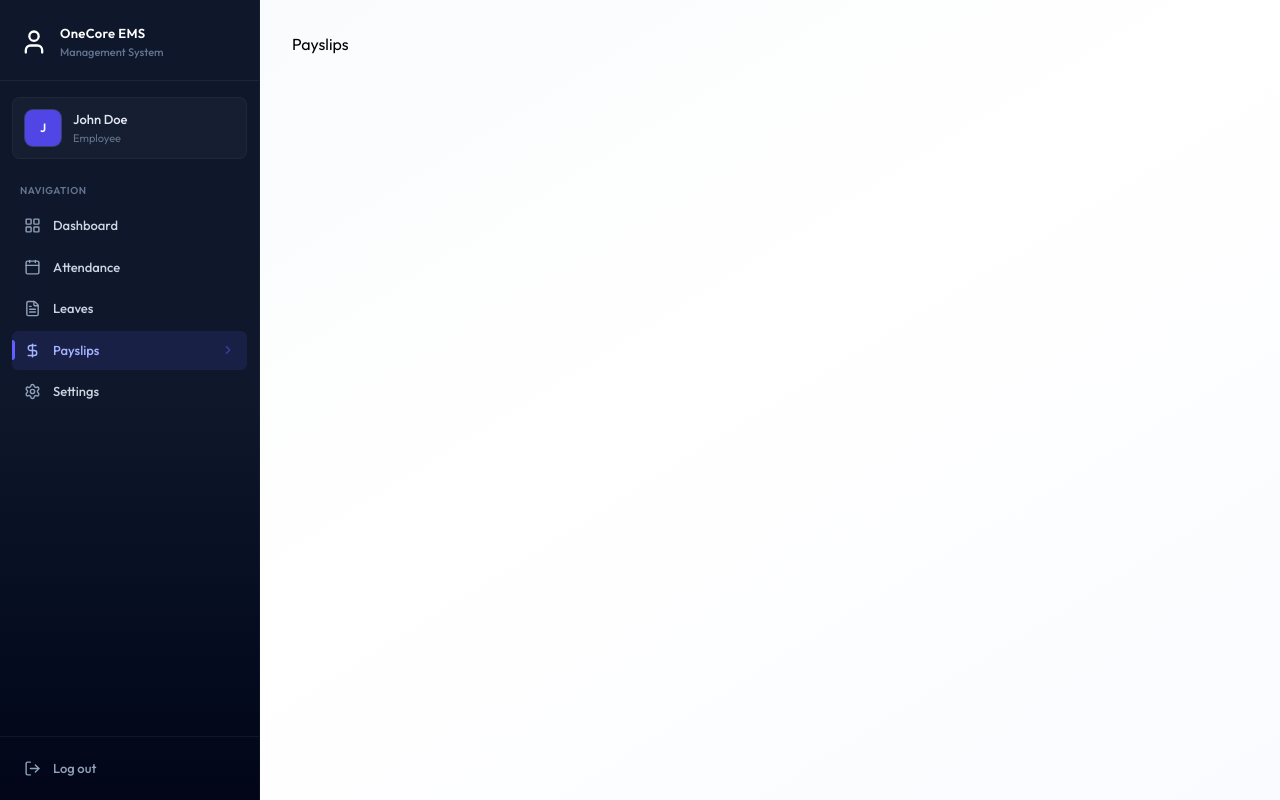
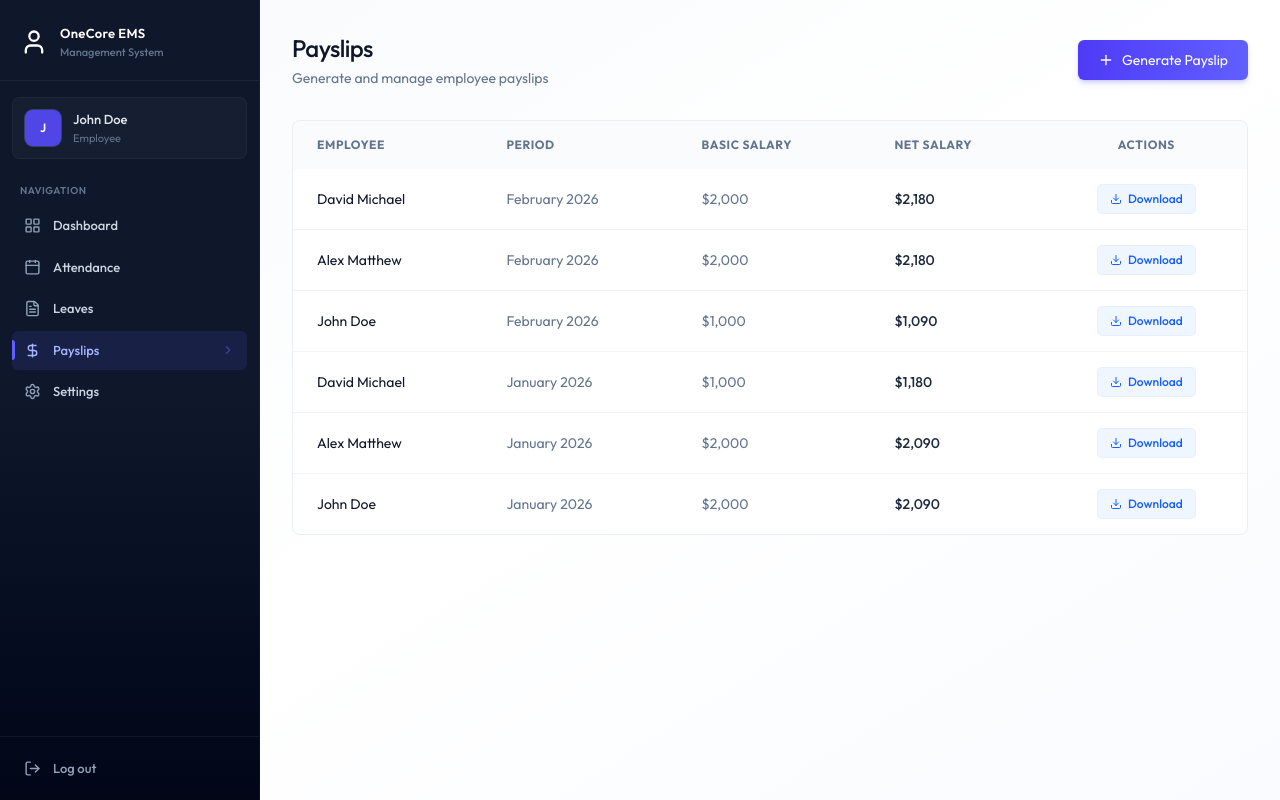
Before and after one commit to hiteshmahajan434/EMS, a React (Vite) app in the folder frontend/: page /payslips in a window 1280 px wide. Built offline with nearby package versions, Linux system fonts and the light colour scheme; the HTML template or start-up script is replaced by a standard one.

Commit message:
Added Payslip Page UI

```diff
--- /dev/null
+++ b/frontend/src/components/payslip/GeneratePayslipForm.jsx
@@ -0,0 +1,112 @@
+import { Loader2, Plus, X } from 'lucide-react';
+import React, { useState } from 'react'
+
+const GeneratePayslipForm = ({employees, onSuccess}) => {
+    const [isOpen, setIsOpen] = useState(false);
+    const [loading, setLoading] = useState(false);
+
+    if(!isOpen) return (
+        <button className='btn-primary flex items-center gap-2'
+        onClick={() => setIsOpen(true)}>
+            <Plus className='h-4 w-4'/>
+            Generate Payslip
+        </button>
+    )
+
+    const handleSubmit = async (e) => {
+        e.preventDefault();
+    }
+
+  return (
+    <div className='fixed inset-0 bg-black/40 backdrop-blur-sm flex items-center justify-center z-50 p-4'>
+        <div className='card max-w-lg w-full p-6 animate-slide-up'>
+            <div className='flex justify-between items-center mb-6'>
+                <h3 className='text-lg font-bold text-slate-900'>Generate Monthly Payslip</h3>
+                <button className='text-slate-400 hover:text-slate-600 p-1'
+                onClick={() => setIsOpen(false)}>
+                    <X size={20}/>
+                </button>
+            </div>
+
+            <form onSubmit={handleSubmit} className='space-y-4'>
+                {/* select employee */}
+                <div>
+                    <label className='block text-sm font-medium text-slate-700 mb-2'>
+                        Employee
+                    </label>
+                    <select name="employeeId" required>
+                        {employees.map((e) => (
+                            <option value={e.id} key={e.id}>
+                                {e.firstName} {e.lastName}
+                            </option>
+                        ))}
+                    </select>
+                </div>
+
+                {/* select month and year */}
+                <div className='grid grid-cols-2 gap-4'>
+                    <div>
+                        <label className='block text-sm font-medium text-slate-700 mb-2'>
+                            Month
+                        </label>
+                        <select name="month">
+                            {Array.from({length: 12}, (_, i) => i+1).map(
+                                (m) => (
+                                    <option value={m} key={m}>
+                                        {m}
+                                    </option>
+                                )
+                            )}
+                        </select>
+                    </div>
+                    <div>
+                        <label className='block text-sm font-medium text-slate-700 mb-2'>
+                            Year
+                        </label>
+                        <input type="number" name='year' defaultValue={new Date().getFullYear()}/>
+                    </div>
+                </div>
+
+                {/* Basic salary */}
+                <div>
+                    <label className='block text-sm font-medium text-slate-700 mb-2'>
+                        Basic Salary
+                    </label>
+                    <input type="number" name='basicSalary' required placeholder='5000'/>
+                </div>
+
+                {/* Allowances and deductions */}
+                <div className='grid grid-cols-2 gap-4'>
+                    <div>
+                        <label className='block text-sm font-medium text-slate-700 mb-2'>
+                            Allowances
+                        </label>
+                        <input type="number" name='allowances' defaultValue='0'/>
+                    </div>
+                    <div>
+                        <label className='block text-sm font-medium text-slate-700 mb-2'>
+                            Deductions
+                        </label>
+                        <input type="number" name='deductions' defaultValue='0'/>
+                    </div>
+                </div>
+
+                {/* buttons */}
+                <div className='flex justify-end gap-3 pt-2'>
+                    <button className='btn-secondary' type='button' onClick={() => setIsOpen(false)}>
+                        Cancel
+                    </button>
+                    <button className='btn-primary flex items-center' type='submit' disabled={loading}>
+                        {loading && <Loader2 className='w-4 h-4 mr-2 animate-spin'/>}
+                        Generate
+                    </button>
+                </div>
+
+            </form>
+
+        </div>
+    </div>
+  )
+}
+
+export default GeneratePayslipForm
--- /dev/null
+++ b/frontend/src/components/payslip/PayslipsList.jsx
@@ -0,0 +1,73 @@
+import { format } from 'date-fns'
+import { Download } from 'lucide-react'
+import React from 'react'
+
+const PayslipsList = ({payslips, isAdmin}) => {
+  return (
+    <div className='card overflow-hidden'>
+        <div className='overflow-x-auto'>
+            <table className='table-modern'>
+                <thead>
+                    <tr>
+                        {isAdmin && <th>Employee</th>}
+                        <th>Period</th>
+                        <th>Basic Salary</th>
+                        <th>Net Salary</th>
+                        <th className='text-center'>Actions</th>
+                    </tr>
+                </thead>
+                <tbody>
+                    {payslips.length === 0 ?(
+                        <tr>
+                            <td
+                                className='text-center py-12 text-slate-400'
+                                colSpan={isAdmin ? 5 : 4}
+                                >
+                                No payslips found
+                            </td>
+                        </tr>
+                    ) : (
+                        payslips.map((payslip) => {
+                            return (
+                                <tr key={payslip._id || payslip.id}>
+                                    {isAdmin && (
+                                        <td className='text-slate-900'>
+                                            {payslip.employee?.firstName} {payslip.employee?.lastName}
+                                        </td>
+                                    )}
+
+                                    <td className='text-slate-500'>
+                                        {format(new Date(payslip.year, payslip.month - 1), "MMMM yyyy")}
+                                    </td>
+
+                                    <td className='text-slate-500'>
+                                        ${payslip.basicSalary?.toLocaleString()}
+                                    </td>
+
+                                    <td className='font-medium text-slate-800'>
+                                        ${payslip.netSalary?.toLocaleString()}
+                                    </td>
+
+
+                                    <td className='text-center'>
+                                        <button
+                                        className='inline-flex items-center px-3 py-1.5 text-xs font-medium rounded text-blue-600 bg-blue-50 hover:bg-blue-100 transition-colors ring-1 ring-blue-600/10'
+                                        onClick={() => window.open(`/print/payslips/${payslip._id || payslip.id}`)}
+                                        >
+                                            <Download className='w-3 h-3 mr-1.5'/> Download
+                                        </button>
+                                    </td>
+
+
+                                </tr>
+                            )
+                        })
+                    )}
+                </tbody>
+            </table>
+        </div>
+    </div>
+  )
+}
+
+export default PayslipsList
--- a/frontend/src/pages/Payslips.jsx
+++ b/frontend/src/pages/Payslips.jsx
@@ -1,8 +1,49 @@
+import { useCallback, useEffect, useState } from "react"
+import { dummyEmployeeData, dummyPayslipData } from "../assets/assets";
+import Loading from "../components/Loading";
+import PayslipsList from "../components/payslip/PayslipsList";
+import GeneratePayslipForm from "../components/payslip/GeneratePayslipForm";
 
 
 const Payslips = () => {
+  const [payslips, setPayslips] = useState([]);
+  const [employees, setEmployees] = useState([]);
+  const [loading, setLoading] = useState(true);
+  const isAdmin = true;
+
+  const fetchPayslips = useCallback(async () => {
+    setPayslips(dummyPayslipData);
+    setTimeout(() => {
+      setLoading(false);
+    }, 1000);
+  }, []);
+
+  useEffect(() => {
+    fetchPayslips();
+  }, [fetchPayslips]);
+
+  useEffect(() => {
+    if(isAdmin) setEmployees(dummyEmployeeData);
+  }, [isAdmin]);
+
+  if(loading) return <Loading/>
+
   return (
-    <div>Payslips</div>
+    <div className="animate-fade-in">
+      <div className="flex flex-col sm:flex-row justify-between items-start sm:items-center gap-4 mb-8">
+        <div>
+          <h1 className="page-title">Payslips</h1>
+          <p className="page-subtitle">
+            {isAdmin ?
+              "Generate and manage employee payslips"
+              : "Your payslip history"
+            }
+          </p>
+        </div>
+        {isAdmin && <GeneratePayslipForm employees={employees} onSuccess={fetchPayslips}/>}
+      </div>
+      <PayslipsList payslips={payslips} isAdmin={isAdmin} />
+    </div>
   )
 }
 
```
